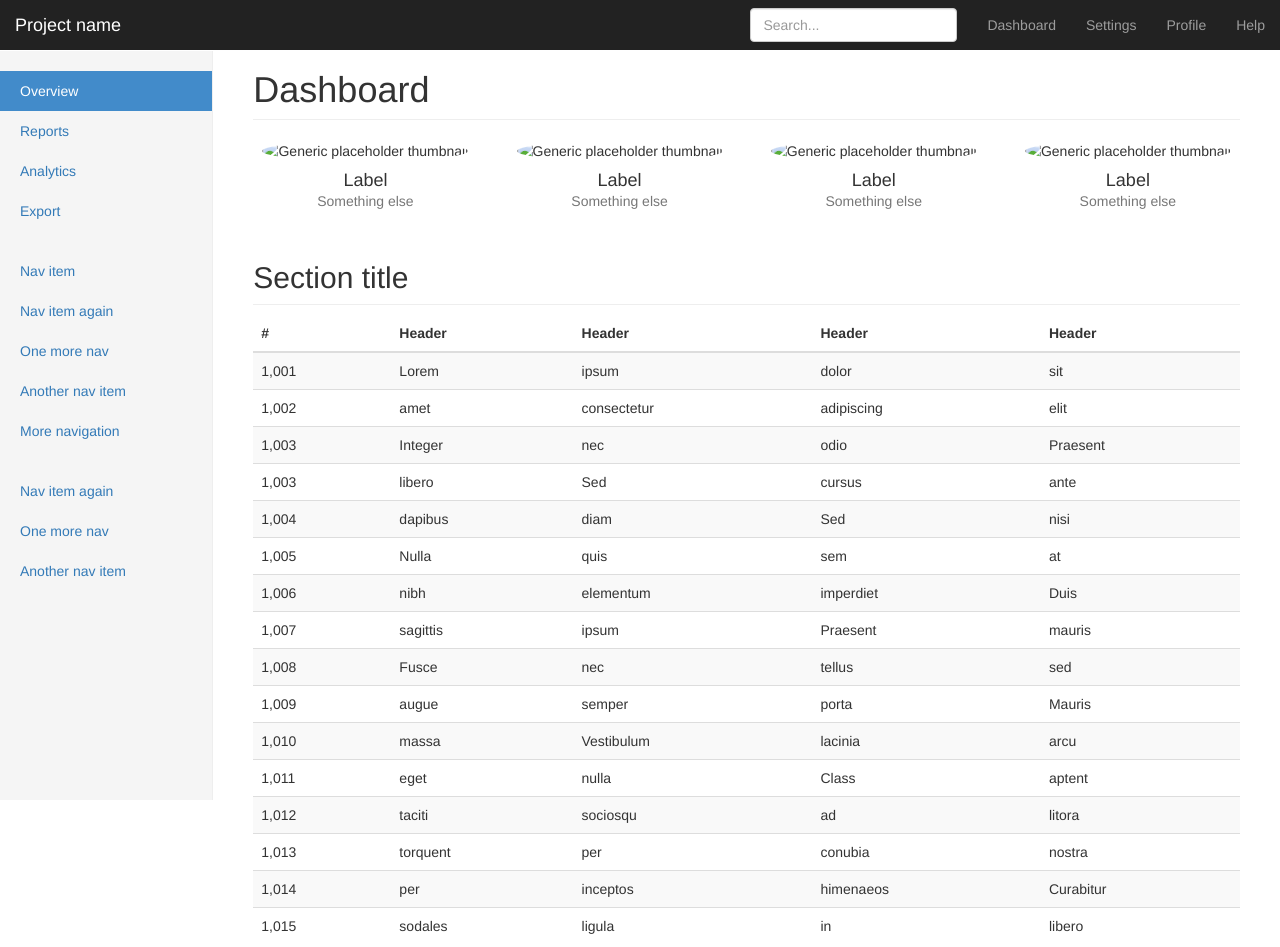
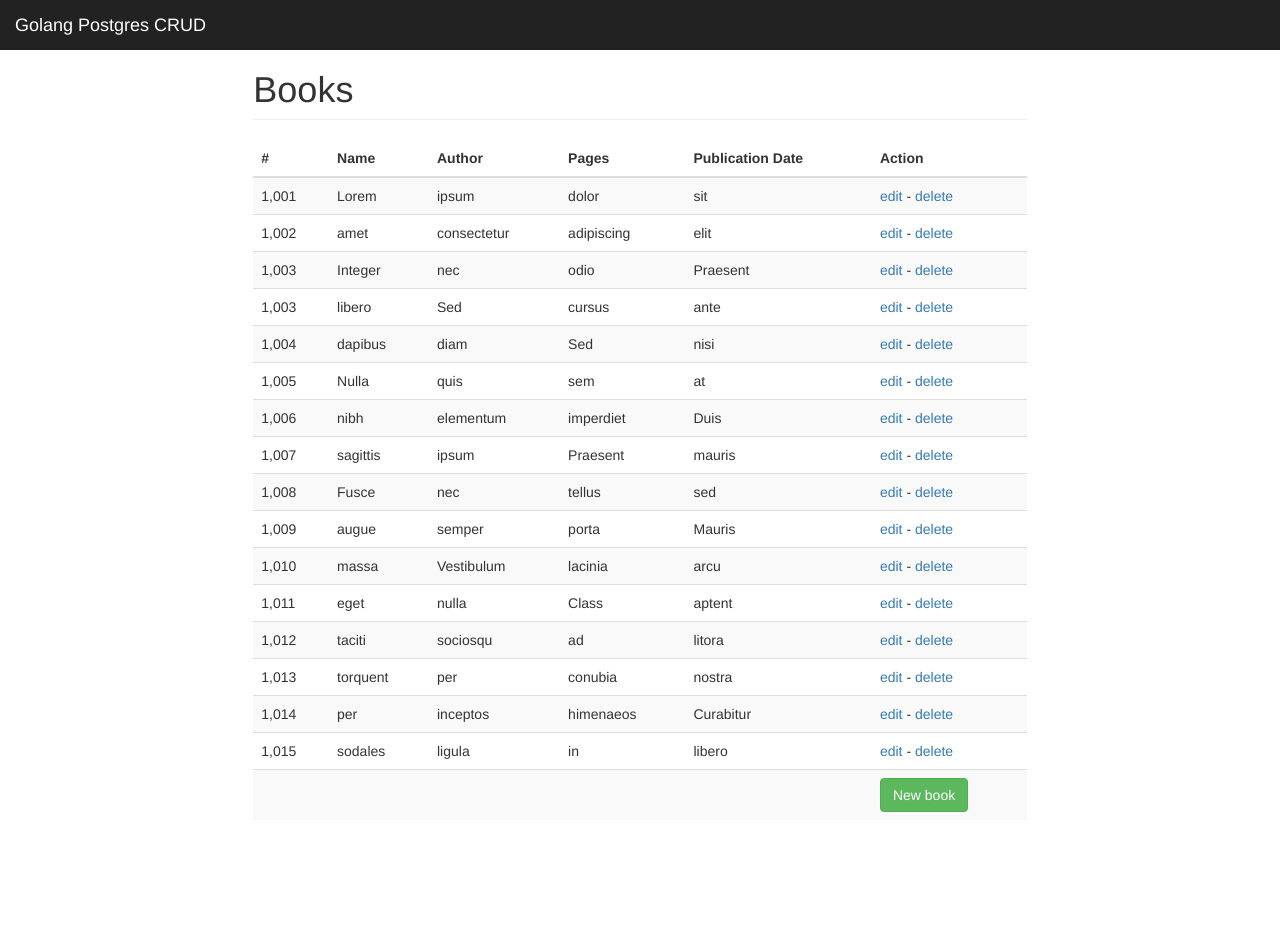
Before and after one commit to filewalkwithme/go-pg-crud, a plain HTML site: page www/index.html in a window 1280 px wide. After the commit the page ends 860 px from the top, so only its background shows below. Drawn offline with nearby package versions, Linux system fonts and the light colour scheme.

Commit message:
creating index page layout

```diff
--- a/www/index.html
+++ b/www/index.html
@@ -39,80 +39,26 @@
             <span class="icon-bar"></span>
             <span class="icon-bar"></span>
           </button>
-          <a class="navbar-brand" href="#">Project name</a>
-        </div>
-        <div id="navbar" class="navbar-collapse collapse">
-          <ul class="nav navbar-nav navbar-right">
-            <li><a href="#">Dashboard</a></li>
-            <li><a href="#">Settings</a></li>
-            <li><a href="#">Profile</a></li>
-            <li><a href="#">Help</a></li>
-          </ul>
-          <form class="navbar-form navbar-right">
-            <input type="text" class="form-control" placeholder="Search...">
-          </form>
+          <a class="navbar-brand" href="#">Golang Postgres CRUD</a>
         </div>
       </div>
     </nav>
 
     <div class="container-fluid">
       <div class="row">
-        <div class="col-sm-3 col-md-2 sidebar">
-          <ul class="nav nav-sidebar">
-            <li class="active"><a href="#">Overview <span class="sr-only">(current)</span></a></li>
-            <li><a href="#">Reports</a></li>
-            <li><a href="#">Analytics</a></li>
-            <li><a href="#">Export</a></li>
-          </ul>
-          <ul class="nav nav-sidebar">
-            <li><a href="">Nav item</a></li>
-            <li><a href="">Nav item again</a></li>
-            <li><a href="">One more nav</a></li>
-            <li><a href="">Another nav item</a></li>
-            <li><a href="">More navigation</a></li>
-          </ul>
-          <ul class="nav nav-sidebar">
-            <li><a href="">Nav item again</a></li>
-            <li><a href="">One more nav</a></li>
-            <li><a href="">Another nav item</a></li>
-          </ul>
-        </div>
-        <div class="col-sm-9 col-sm-offset-3 col-md-10 col-md-offset-2 main">
-          <h1 class="page-header">Dashboard</h1>
+        <div class="col-sm-9 col-md-8 col-md-offset-2 main">
+          <h1 class="page-header">Books</h1>
 
-          <div class="row placeholders">
-            <div class="col-xs-6 col-sm-3 placeholder">
-              <img data-src="holder.js/200x200/auto/sky" class="img-responsive" alt="Generic placeholder thumbnail">
-              <h4>Label</h4>
-              <span class="text-muted">Something else</span>
-            </div>
-            <div class="col-xs-6 col-sm-3 placeholder">
-              <img data-src="holder.js/200x200/auto/vine" class="img-responsive" alt="Generic placeholder thumbnail">
-              <h4>Label</h4>
-              <span class="text-muted">Something else</span>
-            </div>
-            <div class="col-xs-6 col-sm-3 placeholder">
-              <img data-src="holder.js/200x200/auto/sky" class="img-responsive" alt="Generic placeholder thumbnail">
-              <h4>Label</h4>
-              <span class="text-muted">Something else</span>
-            </div>
-            <div class="col-xs-6 col-sm-3 placeholder">
-              <img data-src="holder.js/200x200/auto/vine" class="img-responsive" alt="Generic placeholder thumbnail">
-              <h4>Label</h4>
-              <span class="text-muted">Something else</span>
-            </div>
-          </div>
-
-          <h2 class="sub-header">Section title</h2>
           <div class="table-responsive">
             <table class="table table-striped">
               <thead>
                 <tr>
                   <th>#</th>
-                  <th>Header</th>
-                  <th>Header</th>
-                  <th>Header</th>
-                  <th>Header</th>
+                  <th>Name</th>
+                  <th>Author</th>
+                  <th>Pages</th>
+                  <th>Publication Date</th>
+                  <th>Action</th>
                 </tr>
               </thead>
               <tbody>
@@ -122,6 +68,7 @@
                   <td>ipsum</td>
                   <td>dolor</td>
                   <td>sit</td>
+                  <td><a href="#">edit</a> - <a href="#">delete</a></td>
                 </tr>
                 <tr>
                   <td>1,002</td>
@@ -129,6 +76,7 @@
                   <td>consectetur</td>
                   <td>adipiscing</td>
                   <td>elit</td>
+                  <td><a href="#">edit</a> - <a href="#">delete</a></td>
                 </tr>
                 <tr>
                   <td>1,003</td>
@@ -136,6 +84,7 @@
                   <td>nec</td>
                   <td>odio</td>
                   <td>Praesent</td>
+                  <td><a href="#">edit</a> - <a href="#">delete</a></td>
                 </tr>
                 <tr>
                   <td>1,003</td>
@@ -143,6 +92,7 @@
                   <td>Sed</td>
                   <td>cursus</td>
                   <td>ante</td>
+                  <td><a href="#">edit</a> - <a href="#">delete</a></td>
                 </tr>
                 <tr>
                   <td>1,004</td>
@@ -150,6 +100,7 @@
                   <td>diam</td>
                   <td>Sed</td>
                   <td>nisi</td>
+                  <td><a href="#">edit</a> - <a href="#">delete</a></td>
                 </tr>
                 <tr>
                   <td>1,005</td>
@@ -157,6 +108,7 @@
                   <td>quis</td>
                   <td>sem</td>
                   <td>at</td>
+                  <td><a href="#">edit</a> - <a href="#">delete</a></td>
                 </tr>
                 <tr>
                   <td>1,006</td>
@@ -164,6 +116,7 @@
                   <td>elementum</td>
                   <td>imperdiet</td>
                   <td>Duis</td>
+                  <td><a href="#">edit</a> - <a href="#">delete</a></td>
                 </tr>
                 <tr>
                   <td>1,007</td>
@@ -171,6 +124,7 @@
                   <td>ipsum</td>
                   <td>Praesent</td>
                   <td>mauris</td>
+                  <td><a href="#">edit</a> - <a href="#">delete</a></td>
                 </tr>
                 <tr>
                   <td>1,008</td>
@@ -178,6 +132,7 @@
                   <td>nec</td>
                   <td>tellus</td>
                   <td>sed</td>
+                  <td><a href="#">edit</a> - <a href="#">delete</a></td>
                 </tr>
                 <tr>
                   <td>1,009</td>
@@ -185,6 +140,7 @@
                   <td>semper</td>
                   <td>porta</td>
                   <td>Mauris</td>
+                  <td><a href="#">edit</a> - <a href="#">delete</a></td>
                 </tr>
                 <tr>
                   <td>1,010</td>
@@ -192,6 +148,7 @@
                   <td>Vestibulum</td>
                   <td>lacinia</td>
                   <td>arcu</td>
+                  <td><a href="#">edit</a> - <a href="#">delete</a></td>
                 </tr>
                 <tr>
                   <td>1,011</td>
@@ -199,6 +156,7 @@
                   <td>nulla</td>
                   <td>Class</td>
                   <td>aptent</td>
+                  <td><a href="#">edit</a> - <a href="#">delete</a></td>
                 </tr>
                 <tr>
                   <td>1,012</td>
@@ -206,6 +164,7 @@
                   <td>sociosqu</td>
                   <td>ad</td>
                   <td>litora</td>
+                  <td><a href="#">edit</a> - <a href="#">delete</a></td>
                 </tr>
                 <tr>
                   <td>1,013</td>
@@ -213,6 +172,7 @@
                   <td>per</td>
                   <td>conubia</td>
                   <td>nostra</td>
+                  <td><a href="#">edit</a> - <a href="#">delete</a></td>
                 </tr>
                 <tr>
                   <td>1,014</td>
@@ -220,6 +180,7 @@
                   <td>inceptos</td>
                   <td>himenaeos</td>
                   <td>Curabitur</td>
+                  <td><a href="#">edit</a> - <a href="#">delete</a></td>
                 </tr>
                 <tr>
                   <td>1,015</td>
@@ -227,6 +188,15 @@
                   <td>ligula</td>
                   <td>in</td>
                   <td>libero</td>
+                  <td><a href="#">edit</a> - <a href="#">delete</a></td>
+                </tr>
+                <tr>
+                  <td></td>
+                  <td></td>
+                  <td></td>
+                  <td></td>
+                  <td></td>
+                  <td><button type="button" class="btn btn-success">New book</button></td>
                 </tr>
               </tbody>
             </table>
```
